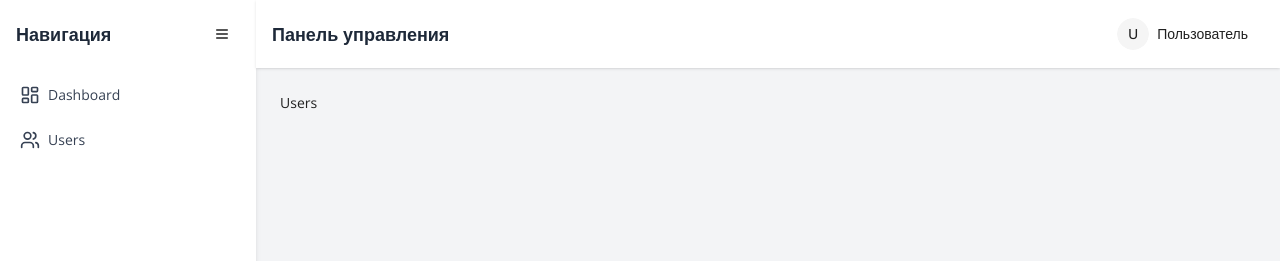
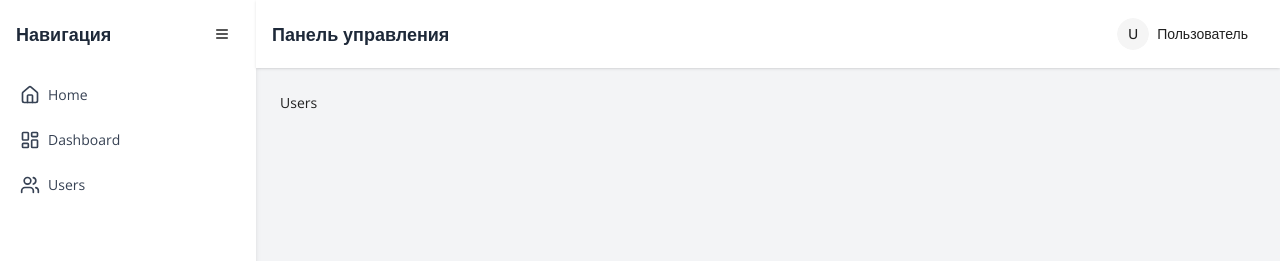
Before and after one commit to CrimsonPoint/travel_app, a React (Vite) app in the folder travel_app/: page /users in a window 1280 px wide. Shown: the top 261 px of the page. Built offline with nearby package versions, Linux system fonts and the light colour scheme; no server answers; sample sign-in values are in the browser's storage.

Commit message:
sidebar optimization & add home page

```diff
--- a/travel_app/src/components/DefaultLayout.jsx
+++ b/travel_app/src/components/DefaultLayout.jsx
@@ -5,9 +5,9 @@ import { useEffect, useState } from "react";
 import { Button } from "@/components/ui/button";
 import { DropdownMenu, DropdownMenuContent, DropdownMenuItem, DropdownMenuLabel, DropdownMenuSeparator, DropdownMenuTrigger} from "@/components/ui/dropdown-menu";
 import {Tooltip, TooltipContent, TooltipProvider, TooltipTrigger, } from "@/components/ui/tooltip"
-import { Avatar, AvatarFallback, AvatarImage } from "@/components/ui/avatar";
+import { Avatar, AvatarFallback } from "@/components/ui/avatar";
 import { ScrollArea } from "@/components/ui/scroll-area";
-import { Menu, Users, LayoutDashboard } from "lucide-react";
+import { Menu, Users, LayoutDashboard, House } from "lucide-react";
 
 export default function DefaultLayout() {
   const { user, token, setUser, setToken } = useStateContext();
@@ -43,6 +43,54 @@ export default function DefaultLayout() {
     return <Navigate to="/login" />;
   }
 
+  /**
+   * TODO Перенести получение на бек
+   * */
+  let pages = [
+    {
+      link : "home",
+      title : "Home",
+      icon : <House className="h-5 w-5" />,
+      access : true
+    },
+    {
+      link : "dashboard",
+      title : "Dashboard",
+      icon : <LayoutDashboard className="h-5 w-5" />,
+      access : true
+    },
+    {
+      link : "users",
+      title : "Users",
+      icon : <Users className="h-5 w-5" />,
+      access : true
+    }
+];
+  let pageList = pages.map((page) => {
+    if (!page.access) return;
+    return (
+      <Link
+        to={`/${page.link}`}
+        className="flex items-center px-3 py-2 text-gray-700 hover:bg-gray-100 rounded-md"
+      >
+        <TooltipProvider>
+          <Tooltip>
+            <TooltipTrigger>
+              {page.icon}
+            </TooltipTrigger>
+            <TooltipContent className={`${isSidebarOpen ? "hidden" : ""}`} side="right">
+              <p>{page.title}</p>
+            </TooltipContent>
+          </Tooltip>
+        </TooltipProvider>
+        <span className={`${isSidebarOpen ? "ml-2" : "hidden"}`}>
+        {page.title}
+      </span>
+      </Link>
+    );
+  });
+
+
   return (
     <div className="min-h-screen flex bg-gray-100">
       <aside
@@ -60,42 +108,7 @@ export default function DefaultLayout() {
         </div>
         <ScrollArea className="h-[calc(100vh-64px)] flex">
           <nav className="space-y-2 p-2">
-            <Link
-              to="/dashboard"
-              className="flex items-center px-3 py-2 text-gray-700 hover:bg-gray-100 rounded-md"
-            >
-              <TooltipProvider>
-                <Tooltip>
-                  <TooltipTrigger>
-                    <LayoutDashboard className="h-5 w-5" />
-                  </TooltipTrigger>
-                  <TooltipContent side="right">
-                    <p>Dashboard</p>
-                  </TooltipContent>
-                </Tooltip>
-              </TooltipProvider>
-              <span className={`${isSidebarOpen ? "ml-2" : "hidden"}`}>
-                Dashboard
-              </span>
-            </Link>
-            <Link
-              to="/users"
-              className="flex items-center px-3 py-2 text-gray-700 hover:bg-gray-100 rounded-md"
-            >
-              <TooltipProvider>
-                <Tooltip>
-                  <TooltipTrigger>
-                    <Users className="h-5 w-5" />
-                  </TooltipTrigger>
-                  <TooltipContent side="right">
-                    <p>Users</p>
-                  </TooltipContent>
-                </Tooltip>
-              </TooltipProvider>
-              <span className={`${isSidebarOpen ? "ml-2" : "hidden"}`}>
-                Users
-              </span>
-            </Link>
+            {pageList}
           </nav>
         </ScrollArea>
       </aside>
--- a/travel_app/src/router.jsx
+++ b/travel_app/src/router.jsx
@@ -6,6 +6,7 @@ import NotFoundPage from "./views/NotFoundPage.jsx";
 import DefaultLayout from "./components/DefaultLayout.jsx";
 import GuestLayout from "./components/GuestLayout.jsx";
 import Dashboard from "./views/Dashboard.jsx";
+import Home from "./views/Home.jsx";
 
 const router = createBrowserRouter([
   {
@@ -23,6 +24,10 @@ const router = createBrowserRouter([
       {
         path: "/dashboard",
         element: <Dashboard/>
+      },
+      {
+        path: "/home",
+        element: <Home/>,
       },
     ]
   },
--- /dev/null
+++ b/travel_app/src/views/Home.jsx
@@ -0,0 +1,7 @@
+export default function Home() {
+  return (
+    <div>
+      Home
+    </div>
+  )
+}
```
